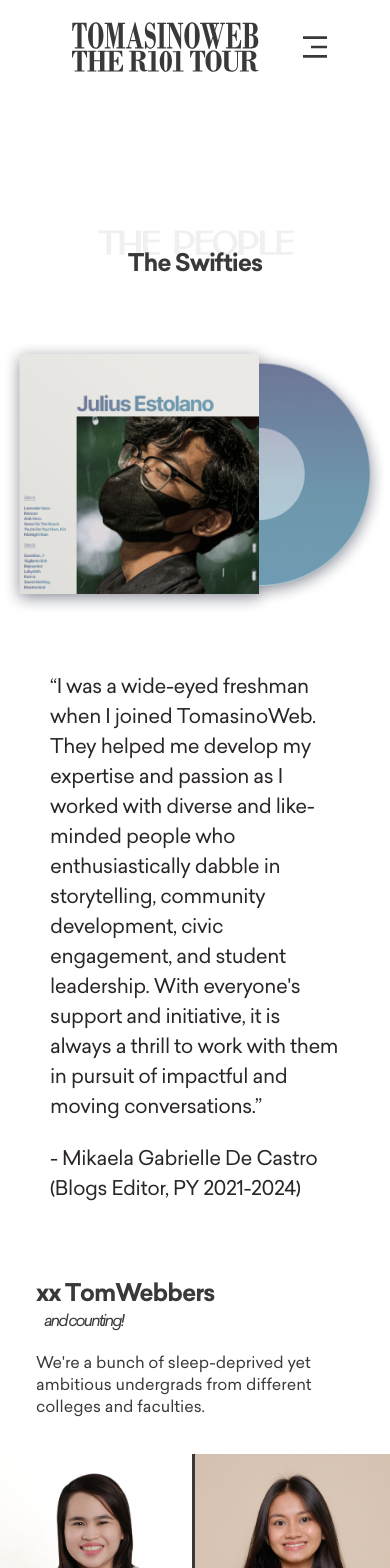
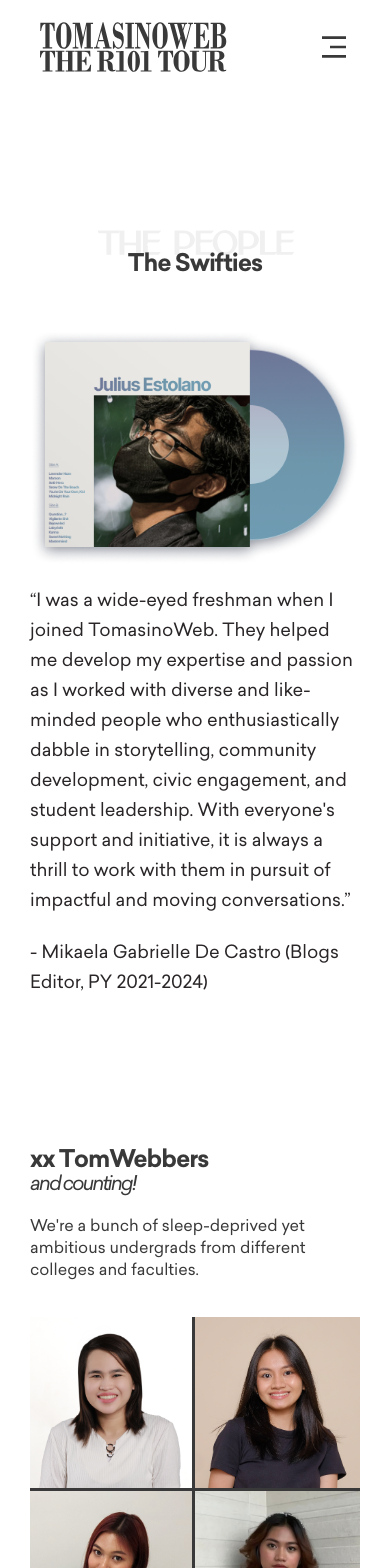
Before and after one commit to TomasinoWeb/tomasinoWebR101, a Next.js app: page /about/people in a window 390 px wide. Shown: the top 1568 px of the page. Built offline with nearby package versions, Linux system fonts and the light colour scheme.

Commit message:
responsiveness changes

```diff
--- a/src/components/Layout.module.scss
+++ b/src/components/Layout.module.scss
@@ -5,7 +5,7 @@
   display: flex;
   flex-direction: column;
 
-  .main{
+  .main {
     flex: 1;
   }
 
@@ -142,15 +142,15 @@
       visibility: hidden;
     }
 
-    .mobileNavbar{
+    .mobileNavbar {
       .menu {
         display: none;
         visibility: hidden;
       }
-      .menuLink{
+      .menuLink {
         display: none;
       }
-      .menuLogo{
+      .menuLogo {
         display: none;
       }
     }
@@ -230,3 +230,10 @@
     }
   }
 }
+
+@media screen and (max-width: 768px) {
+  .layoutContainer .navbar {
+    padding-left: 40px;
+    padding-right: 40px;
+  }
+}
--- a/src/components/QuoteBlock.module.scss
+++ b/src/components/QuoteBlock.module.scss
@@ -1,66 +1,39 @@
 .quoteContainer {
-  display: inline-flex;
+  display: flex;
   align-items: center;
   gap: 40px;
   width: 100%;
-  padding: 0 35px;
+  margin-bottom: 60px;
 
   .quoteTextContainer {
-    width: 75%;
     display: flex;
     flex-direction: column;
     align-items: flex-start;
-    padding: 32px 0;
     gap: 22px;
     font-family: "Sailec", sans-serif;
     font-size: 20px;
-    font-style: normal;
-    font-weight: 400;
     line-height: 30px; /* 150% */
+    flex: 7;
   }
 
   .quoteImg {
-    width: auto;
-    height: 220px;
-    padding: 0;
-  }
-}
-
-.quoteContainerLeft {
-  display: inline-flex;
-  flex-direction: row-reverse;
-  align-items: center;
-  gap: 24px;
-  padding: 0 35px;
-
-  .quoteTextContainer {
-    width: 75%;
-    display: flex;
-    flex-direction: column;
-    align-items: flex-start;
-    padding: 32px 0;
-    gap: 22px;
-    font-family: Sailec;
-    font-size: 20px;
-    font-style: normal;
-    font-weight: 400;
-    line-height: 30px; /* 150% */
-    letter-spacing: -0.4px;
-  }
-  .quoteImg {
-    width: auto;
-    height: 275px;
+    flex: 3;
+    min-width: 200px;
+    width: 100%;
+    height: auto;
     padding: 0;
   }
 }
 
 @media screen and (max-width: 768px) {
   .quoteContainer {
-    flex-direction: column-reverse;
+    flex-direction: column-reverse !important;
     justify-items: center;
-    gap: 24px;
-  }
-  .quoteContainerLeft {
-    flex-direction: column-reverse;
+    gap: 20px;
+    margin-bottom: 60px;
+
+    .quoteTextContainer {
+      font-size: 18px;
+    }
   }
 }
--- a/src/components/QuoteBlock.tsx
+++ b/src/components/QuoteBlock.tsx
@@ -10,81 +10,21 @@
   children: string;
   image: string;
   textColor: string;
+  side: "left" | "right";
 }
 
-export const Left: React.FC<QuoteBlockProps> = ({
-  author,
-  position,
-  year,
-  children,
-  image,
-  textColor,
-}) => {
+export const QuoteBlock: React.FC<QuoteBlockProps> = ({ author, position, year, children, image, textColor, side }) => {
   return (
-    <div className={styles.quoteContainerLeft}>
+    <div className={styles.quoteContainer} style={{ flexDirection: side === "right" ? "row" : "row-reverse" }}>
       <div className={styles.quoteTextContainer}>
-        <p
-          className={styles.quoteText}
-          style={{ color: `var(--${textColor})` }}
-        >
+        <p className={styles.quoteText} style={{ color: `var(--${textColor})` }}>
           {children}
         </p>
-        <p
-          className={styles.quoteAuthor}
-          style={{ color: `var(--${textColor})` }}
-        >
+        <p className={styles.quoteAuthor} style={{ color: `var(--${textColor})` }}>
           - {author} ({position}, PY {year})
         </p>
       </div>
-      <Image
-        src={image}
-        alt={author}
-        width={500}
-        height={500}
-        className={styles.quoteImg}
-      />
+      <Image src={image} alt={author} width={500} height={500} className={styles.quoteImg} />
     </div>
   );
 };
-
-export const Right: React.FC<QuoteBlockProps> = ({
-  author,
-  position,
-  year,
-  children,
-  image,
-  textColor,
-}) => {
-  return (
-    <div className={styles.quoteContainer}>
-      <div className={styles.quoteTextContainer}>
-        <p
-          className={styles.quoteText}
-          style={{ color: `var(--${textColor})` }}
-        >
-          {children}
-        </p>
-        <p
-          className={styles.quoteAuthor}
-          style={{ color: `var(--${textColor})` }}
-        >
-          - {author} ({position}, PY {year})
-        </p>
-      </div>
-      <Image
-        src={image}
-        alt={author}
-        width={500}
-        height={500}
-        className={styles.quoteImg}
-      />
-    </div>
-  );
-};
-
-const QuoteBlock = {
-  Left,
-  Right,
-};
-
-export default QuoteBlock;
--- a/src/pages/about/people.module.scss
+++ b/src/pages/about/people.module.scss
@@ -8,8 +8,6 @@
   flex-direction: column;
   justify-content: center;
   align-items: center;
-  margin-top: $sectionGap;
-  margin-bottom: $sectionGap;
 }
 
 // General styles
@@ -25,12 +23,11 @@
 
 // Container with padding
 .container {
-  width: 100%;
-  padding: 0 72px;
+  max-width: 1720px;
+  margin: 0px auto;
+  padding: 0px 60px;
 
   .title {
-    text-align: left;
-
     .titleBig {
       font-family: "Sailec Bold", sans-serif;
       letter-spacing: -1.056px;
@@ -46,6 +43,7 @@
 
   .heading {
     margin-top: $sectionGap;
+    margin-bottom: $sectionGap;
 
     .componentContainer {
       width: 100%;
@@ -55,7 +53,6 @@
 
   .memberCount {
     width: 100%;
-    padding: 0 108px;
 
     .subtitle {
       text-align: left;
@@ -119,6 +116,7 @@
 
     .title {
       text-align: center;
+      line-height: 1.2em;
     }
   }
 }
@@ -247,8 +245,10 @@
           opacity: 0;
 
           .name {
+            line-height: 1em;
             margin-top: auto;
             font-size: 24px;
+            padding-bottom: 5px;
           }
 
           .position {
@@ -268,23 +268,23 @@
 }
 
 .otherTestimonies {
-  padding: 120px 72px;
   background-color: var(--black);
   color: var(--white) !important;
+  padding: 130px 0px;
 
   .title,
   .subtitle {
     color: var(--white);
   }
 
-  .componentContainer {
-    gap: 50px;
+  .subtitle {
+    margin-bottom: 50px;
   }
 }
 
 .otherInfo {
   width: 100%;
-  height: 820px;
+  height: calc(100vh - var(--footer-size));
   position: relative;
 
   .image {
@@ -298,7 +298,9 @@
   }
 
   .content {
-    position: relative;
+    position: absolute;
+    top: 0;
+    left: 0;
     width: 100%;
     height: 100%;
 
@@ -328,14 +330,8 @@
 // 990px (tablet) and 768px (mobile) - where margin or padding is adjusted
 @media only screen and (max-width: 990px) {
   .container {
-    padding: 0 36px;
-
     .memberCount {
       padding: 0px;
-
-      .title {
-        margin-bottom: 20px;
-      }
     }
 
     .yearCount {
@@ -345,11 +341,6 @@
 }
 
 @media only screen and (max-width: 768px) {
-  .componentContainer {
-    margin-top: $mobileSectionGap;
-    margin-bottom: $mobileSectionGap;
-  }
-
   // General styles
   .title {
     font-size: 36px;
@@ -360,15 +351,8 @@
 
   // Container with padding
   .container {
-    padding: 0px;
-
     .memberCount {
       padding: 0px;
-
-      .title,
-      .subtitle {
-        padding: 0 36px;
-      }
 
       .grid {
         margin-top: 36px;
@@ -386,10 +370,6 @@
   .banner,
   .coreGroup {
     margin-top: $mobileSectionGap;
-  }
-
-  .otherTestimonies {
-    padding: 80px 36px;
   }
 
   .otherInfo {
@@ -411,6 +391,11 @@
 
 // 640px and 550px - where font-size and flex-direction is changed
 @media only screen and (max-width: 640px) {
+  .otherTestimonies {
+    padding-top: 100px;
+    padding-bottom: 60px;
+  }
+
   .bannerGrid {
     flex-direction: column;
 
@@ -418,6 +403,24 @@
       min-width: 100%;
       width: 100%;
       height: 250px;
+    }
+  }
+
+  .container {
+    padding: 0 30px;
+
+    .title {
+      display: flex;
+      flex-direction: column;
+      gap: 0px;
+      line-height: 1em;
+
+      .titleSmall {
+        margin: 0;
+        padding: 0;
+        margin-bottom: 20px;
+        font-size: 20px;
+      }
     }
   }
 
@@ -433,7 +436,7 @@
 
         &.expanded {
           width: 100%;
-          height: 300px;
+          height: 400px;
           transition: height 0.3s ease;
 
           .content {
@@ -459,19 +462,8 @@
   .title {
     font-size: 24px;
   }
+
   .subtitle {
     font-size: 16px;
   }
-
-  // Container with padding
-  .container {
-    .title {
-      display: flex;
-      flex-direction: column;
-
-      .titleSmall {
-        font-size: 16px;
-      }
-    }
-  }
 }
--- a/src/pages/about/people.tsx
+++ b/src/pages/about/people.tsx
@@ -11,7 +11,7 @@
 
 import { Titles } from "../../components/Titles";
 import { Buttons } from "../../components/Buttons";
-import QuoteBlock from "../../components/QuoteBlock";
+import { QuoteBlock } from "../../components/QuoteBlock";
 import { HoverableImage } from "../../components/HoverableImage";
 
 const otherMembers = [
@@ -151,11 +151,15 @@
 
   return (
     <Layout>
-      <div className={styles.container}>
+      <div className={styles.container} style={{ marginBottom: "60px" }}>
         <div className={styles.heading}>
+          <div style={{ marginBottom: "30px" }}>
             <Titles title="The People">The Swifties</Titles>
+          </div>
+
           <div className={styles.componentContainer}>
-            <QuoteBlock.Left
+            <QuoteBlock
+              side="left"
               author="Mikaela Gabrielle De Castro"
               position="Blogs Editor"
               year="2021-2024"
@@ -166,12 +170,12 @@
               I worked with diverse and like-minded people who enthusiastically dabble in storytelling, community
               development, civic engagement, and student leadership. With everyone's support and initiative, it is
               always a thrill to work with them in pursuit of impactful and moving conversations.”
-            </QuoteBlock.Left>
+            </QuoteBlock>
           </div>
         </div>
 
         <div className={styles.memberCount}>
-          <h1 className={styles.title}>
+          <h1 className={styles.title} style={{ textAlign: "left" }}>
             <span className={styles.titleBig}>xx TomWebbers</span>{" "}
             <span className={styles.titleSmall}>and counting!</span>
           </h1>
@@ -198,18 +202,19 @@
         </div>
 
         <div className={styles.componentContainer}>
-          <QuoteBlock.Right
+          <QuoteBlock
             author="Mikaela Gabrielle De Castro"
             position="Blogs Editor"
             year="2021-2024"
             image="/assets/components/Album-Placeholder.png"
             textColor="black"
+            side="right"
           >
             “I was a wide-eyed freshman when I joined TomasinoWeb. They helped me develop my expertise and passion as I
             worked with diverse and like-minded people who enthusiastically dabble in storytelling, community
             development, civic engagement, and student leadership. With everyone's support and initiative, it is always
             a thrill to work with them in pursuit of impactful and moving conversations.”
-          </QuoteBlock.Right>
+          </QuoteBlock>
         </div>
       </div>
 
@@ -227,18 +232,19 @@
 
       <div className={styles.container}>
         <div className={styles.componentContainer}>
-          <QuoteBlock.Left
+          <QuoteBlock
             author="Mikaela Gabrielle De Castro"
             position="Blogs Editor"
             year="2021-2024"
             image="/assets/components/Album-Placeholder.png"
             textColor="black"
+            side="left"
           >
             “I was a wide-eyed freshman when I joined TomasinoWeb. They helped me develop my expertise and passion as I
             worked with diverse and like-minded people who enthusiastically dabble in storytelling, community
             development, civic engagement, and student leadership. With everyone's support and initiative, it is always
             a thrill to work with them in pursuit of impactful and moving conversations.”
-          </QuoteBlock.Left>
+          </QuoteBlock>
         </div>
       </div>
 
@@ -284,33 +290,39 @@
       </div>
 
       <div className={styles.otherTestimonies}>
+        <div className={styles.container}>
           <h1 className={styles.title}>12 Months</h1>
           <p className={styles.subtitle}>of a challenging yet dynamic publication year</p>
+
           <div className={styles.componentContainer}>
-          <QuoteBlock.Left
+            <QuoteBlock
               author="Mikaela Gabrielle De Castro"
               position="Blogs Editor"
               year="2021-2024"
               image="/assets/components/Album-Placeholder.png"
               textColor="white"
+              side="left"
             >
-            “I was a wide-eyed freshman when I joined TomasinoWeb. They helped me develop my expertise and passion as I
-            worked with diverse and like-minded people who enthusiastically dabble in storytelling, community
-            development, civic engagement, and student leadership. With everyone's support and initiative, it is always
-            a thrill to work with them in pursuit of impactful and moving conversations.”
-          </QuoteBlock.Left>
-          <QuoteBlock.Right
+              “I was a wide-eyed freshman when I joined TomasinoWeb. They helped me develop my expertise and passion as
+              I worked with diverse and like-minded people who enthusiastically dabble in storytelling, community
+              development, civic engagement, and student leadership. With everyone's support and initiative, it is
+              always a thrill to work with them in pursuit of impactful and moving conversations.”
+            </QuoteBlock>
+
+            <QuoteBlock
               author="Mikaela Gabrielle De Castro"
               position="Blogs Editor"
               year="2021-2024"
               image="/assets/components/Album-Placeholder.png"
               textColor="white"
+              side="right"
             >
-            “I was a wide-eyed freshman when I joined TomasinoWeb. They helped me develop my expertise and passion as I
-            worked with diverse and like-minded people who enthusiastically dabble in storytelling, community
-            development, civic engagement, and student leadership. With everyone's support and initiative, it is always
-            a thrill to work with them in pursuit of impactful and moving conversations.”
-          </QuoteBlock.Right>
+              “I was a wide-eyed freshman when I joined TomasinoWeb. They helped me develop my expertise and passion as
+              I worked with diverse and like-minded people who enthusiastically dabble in storytelling, community
+              development, civic engagement, and student leadership. With everyone's support and initiative, it is
+              always a thrill to work with them in pursuit of impactful and moving conversations.”
+            </QuoteBlock>
+          </div>
         </div>
       </div>
 
```
Also changed, not shown: src/components/Layout.tsx (+111 -181 lines), src/pages/about/org-culture.tsx (+7 -5 lines). Lines whose indentation alone changed are shown as unchanged.
